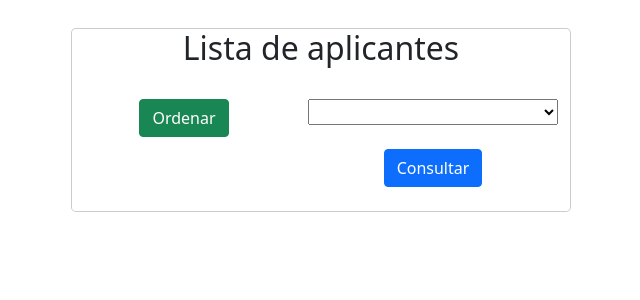
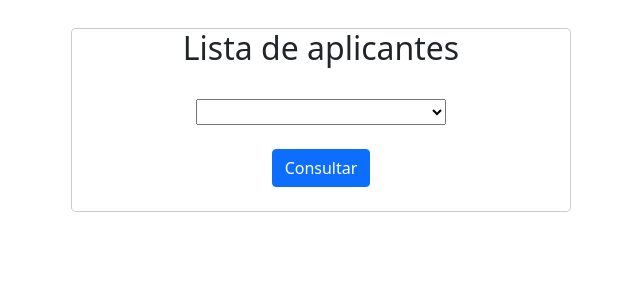
Before and after one commit to RoJoSaVs/Proyecto-1-BDA, an Angular app in the folder frontend1-BDA/: page /hr in a window 1280 px wide. Shown: the top 300 px of the page, without its empty margins (319-959 px from the left). Built offline with nearby package versions, Linux system fonts and the light colour scheme.

Commit message:
Delete ordenar button

```diff
--- a/frontend1-BDA/src/app/human-resources/human-resources.component.html
+++ b/frontend1-BDA/src/app/human-resources/human-resources.component.html
@@ -4,15 +4,6 @@
         <br>
         <div class="container">
             <div class="row">
-              <div class="col-sm">
-                <form >
-                    <button
-                    class="col"
-                    type="primary"
-                    class="btn btn-success">Ordenar
-                    </button>
-                </form>
-              </div>
               <div class="col-sm">
                 <div class="dropdown">
                   <div>
```
